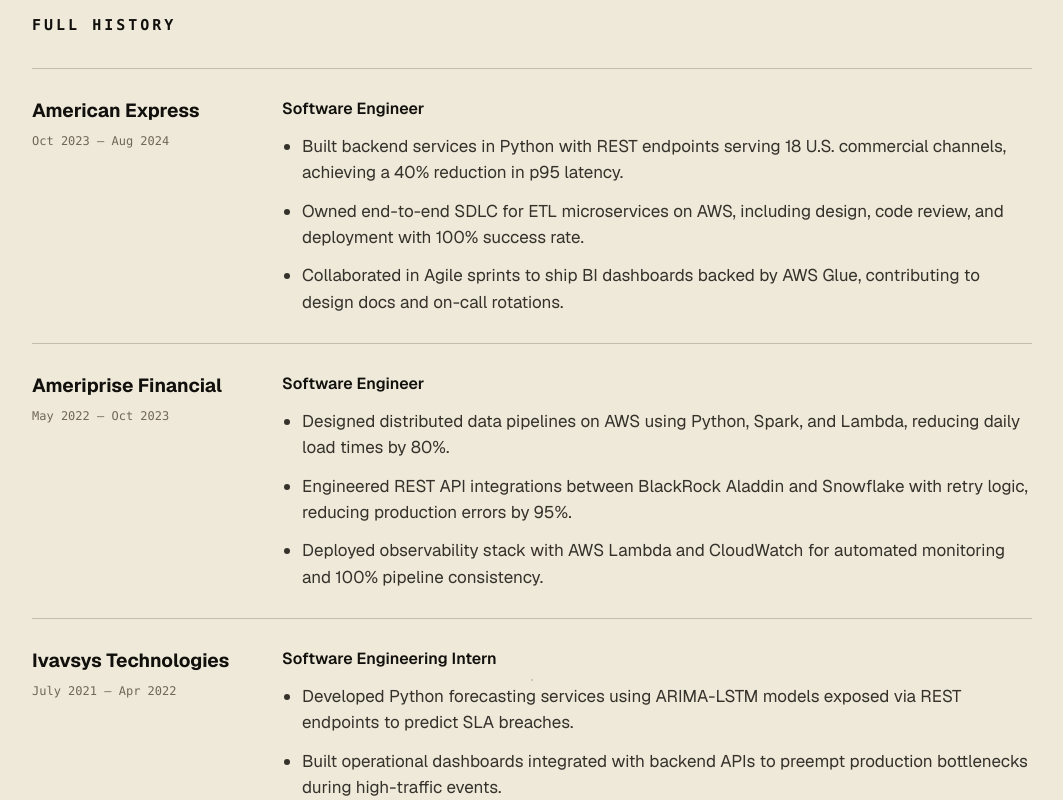
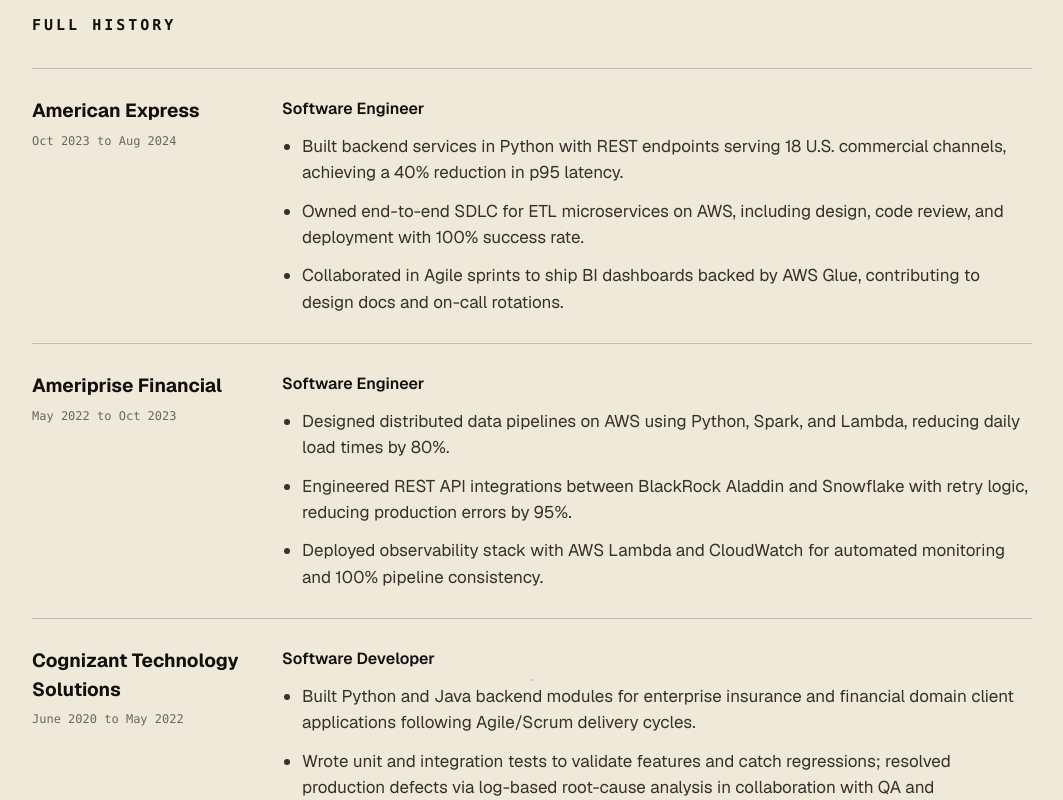
Before and after one commit to tusharpanthri/tusharpanthri.github.io, a Next.js app: page /about in a window 1280 px wide. Shown: the part 520-1320 px from the top of the page, without its empty margins (108-1171 px from the left). Built offline with nearby package versions, Linux system fonts and the light colour scheme.

Commit message:
adding new articles

```diff
--- a/app/blog/page.tsx
+++ b/app/blog/page.tsx
@@ -20,7 +20,7 @@
           <div className="bg-white dark:bg-[var(--dm-surface)] border-4 border-near-black dark:border-[var(--dm-border)] p-10 md:p-16 shadow-[7px_7px_0_#11100D] dark:shadow-[7px_7px_0_var(--dm-shadow)] text-center">
             <p className="text-2xl font-black uppercase tracking-tight mb-2">No posts yet</p>
             <p className="text-muted dark:text-[var(--dm-muted)] font-medium">
-              Check back soon — new writing lands here first.
+              Check back soon. New writing lands here first.
             </p>
           </div>
         ) : (
--- a/app/contact/page.tsx
+++ b/app/contact/page.tsx
@@ -4,7 +4,7 @@
 
 export const metadata: Metadata = {
   title: `Contact | ${resume.name}`,
-  description: `Get in touch with ${resume.name} — email, phone, GitHub, and LinkedIn.`,
+  description: `Get in touch with ${resume.name} by email, phone, GitHub, or LinkedIn.`,
 };
 
 export default function ContactPage() {
--- a/app/page.tsx
+++ b/app/page.tsx
@@ -29,7 +29,7 @@
             </p>
             <h1 className="text-[52px] sm:text-[78px] font-extrabold tracking-[-.035em] leading-[.96] [text-wrap:pretty]">{resume.name}</h1>
             <p className="text-[22px] sm:text-[25px] font-medium leading-[1.35] max-w-[620px] [text-wrap:pretty]">
-              Software engineer, 3+ years building backend services, REST APIs and distributed data pipelines on AWS for financial clients — American Express, Ameriprise.
+              Software engineer with 3+ years building backend services, REST APIs, and distributed data pipelines on AWS for American Express and Ameriprise.
             </p>
             <div className="flex flex-wrap gap-3.5 items-center pt-1">
               <a href={`mailto:${resume.email}`} className="bg-near-black text-cream px-7 py-[15px] text-[15px] font-bold shadow-[5px_5px_0_#FFE119]">Email me</a>
@@ -80,7 +80,7 @@
       <section className={`${column} pt-16 pb-4`}>
         <div className="flex flex-wrap gap-4 items-baseline justify-between mb-8">
           <h2 className={sectionHeading}>Selected projects</h2>
-          <Link href="/projects/" className={metadataStyle}>all six →</Link>
+          <Link href="/projects/" className={metadataStyle}>all projects →</Link>
         </div>
         {featuredProjects.map((project) => (
           <Link key={project.slug} href={`/projects/${project.slug}/`} className="grid md:grid-cols-[1fr_300px] gap-5 md:gap-10 items-start py-7 border-t border-near-black/20 dark:border-[var(--dm-border)] hover:bg-sand dark:hover:bg-[var(--dm-surface)]">
@@ -141,7 +141,7 @@
         <div className={`${column} py-[76px] flex flex-wrap items-end justify-between gap-12`}>
           <div className="flex-1 min-w-0 basis-[460px]">
             <h2 className="text-[40px] sm:text-[54px] font-extrabold tracking-[-.035em] leading-[1.02] mb-4 [text-wrap:pretty]">Hiring for backend<br />or data platform work?</h2>
-            <p className="text-[19px] leading-[1.5] max-w-[520px] [text-wrap:pretty]">I’m looking for my next role and happy to talk through anything in here. Copy my address, or send a message — it reaches my inbox directly.</p>
+            <p className="text-[19px] leading-[1.5] max-w-[520px] [text-wrap:pretty]">I’m looking for my next role and happy to talk through anything here. Copy my address or send a message. It reaches my inbox directly.</p>
             <div className="flex items-center gap-2.5 font-mono text-[13px] text-[#4a4640] mt-[22px] min-h-5">
               <span className="w-2 h-2 bg-near-black rounded-full shrink-0" />
               <NYClockLine />
--- a/components/CopyEmailButton.tsx
+++ b/components/CopyEmailButton.tsx
@@ -22,7 +22,7 @@
     try {
       await navigator.clipboard.writeText(resume.email);
     } catch {
-      result = 'copy failed — use mail app';
+      result = 'Copy failed. Use mail app';
     }
     if (!mountedRef.current) return;
     setLabel(result);
--- a/components/DynamicGreeting.tsx
+++ b/components/DynamicGreeting.tsx
@@ -29,7 +29,7 @@
 
   return (
     <span className="italic">
-       — {message}
+       {message}
     </span>
   );
 };
--- a/data/resume.ts
+++ b/data/resume.ts
@@ -81,7 +81,7 @@
     {
       company: "American Express",
       role: "Software Engineer",
-      period: "Oct 2023 — Aug 2024",
+      period: "Oct 2023 to Aug 2024",
       logo: "amex-logo.png",
       impact: "Python backend services and REST endpoints for 18 U.S. commercial channels; owned SDLC for ETL microservices on AWS end to end, from design docs to on-call.",
       bullets: [
@@ -93,7 +93,7 @@
     {
       company: "Ameriprise Financial",
       role: "Software Engineer",
-      period: "May 2022 — Oct 2023",
+      period: "May 2022 to Oct 2023",
       logo: "ameriprise-logo.png",
       impact: "Distributed data pipelines on AWS with Python, Spark and Lambda, plus BlackRock Aladdin ↔ Snowflake API integrations and a CloudWatch observability stack.",
       bullets: [
@@ -103,143 +103,68 @@
       ]
     },
     {
-      company: "Ivavsys Technologies",
-      role: "Software Engineering Intern",
-      period: "July 2021 — Apr 2022",
-      logo: "ivavsys-logo.png",
-      impact: "ARIMA-LSTM forecasting services behind REST endpoints to predict SLA breaches, with operational dashboards for high-traffic events.",
+      company: "Cognizant Technology Solutions",
+      role: "Software Developer",
+      period: "June 2020 to May 2022",
+      impact: "Built Python and Java backend modules for enterprise insurance and financial applications in Agile/Scrum teams; wrote unit and integration tests and resolved production defects with QA and business analysts.",
       bullets: [
-        "Developed Python forecasting services using ARIMA-LSTM models exposed via REST endpoints to predict SLA breaches.",
-        "Built operational dashboards integrated with backend APIs to preempt production bottlenecks during high-traffic events."
+        "Built Python and Java backend modules for enterprise insurance and financial domain client applications following Agile/Scrum delivery cycles.",
+        "Wrote unit and integration tests to validate features and catch regressions; resolved production defects via log-based root-cause analysis in collaboration with QA and business analysts."
       ]
     }
   ],
 
   projects: [
     {
-      slug: "portfolio-lens",
-      title: "PortfolioLens",
-      headline: "Private-capital analytics platform — normalized Postgres schema holding sub-100ms responses, JWT auth with role-based access.",
-      techLine: "React · Node.js · FastAPI · PostgreSQL · Docker",
+      slug: "distributed-transaction-processing",
+      title: "Scalable Distributed Transaction Processing System",
       status: "live" as const,
       featured: true,
-      description: "Private Capital Analytics Platform for tracking portfolio metrics and IRR calculations.",
-      tech: ["React.js", "Node.js", "FastAPI", "PostgreSQL", "Docker"],
+      description: "Sharded, fault-tolerant transaction engine in Go using Multi-Paxos leader election and Two-Phase Commit over gRPC.",
+      headline: "A sharded Go transaction engine using Multi-Paxos and Two-Phase Commit over gRPC. It includes crash recovery and handles 1,000+ transactions per second across three clusters.",
+      techLine: "Go · Multi-Paxos · 2PC · gRPC",
+      tech: ["Go", "Multi-Paxos", "2PC", "gRPC"],
       repoUrl: null,
       liveUrl: null,
       details: [
-        "Full-stack analytics platform with React frontend and Node.js/FastAPI backend.",
-        "Designed normalized PostgreSQL schema for sub-100ms response times.",
-        "Implemented JWT auth with role-based access control."
+        "Sharded, fault-tolerant transaction engine in Go using Multi-Paxos leader election and Two-Phase Commit over gRPC.",
+        "Implemented configurable sharding and tunable consistency with crash recovery on node failure, verifying linearizable state-machine replication while sustaining 1,000+ transactions/sec across three clusters."
       ]
     },
     {
-      slug: "lecture-scribe",
-      title: "LectureScribe",
-      headline: "Whisper transcription service: one hour of audio in under five minutes, async Celery/Redis queue for jobs up to two hours.",
-      techLine: "Python · FastAPI · Celery · Redis · Whisper",
+      slug: "byzantine-fault-tolerant-banking",
+      title: "Byzantine Fault-Tolerant Banking System",
       status: "live" as const,
       featured: true,
-      description: "AI-Powered Transcription Service serving Whisper ML inference for multi-language audio.",
-      tech: ["Python", "FastAPI", "Celery", "Redis", "Whisper", "Docker"],
+      description: "Byzantine fault-tolerant banking backend in Go using linear-PBFT over gRPC, tolerating f faulty replicas in a 3f+1 cluster.",
+      headline: "A Go banking backend using linear-PBFT over gRPC. It provides fault tolerance across a seven-node cluster serving ten concurrent clients while reducing per-request messages toward linear complexity.",
+      techLine: "Go · PBFT · gRPC",
+      tech: ["Go", "PBFT", "gRPC"],
       repoUrl: null,
       liveUrl: null,
       details: [
-        "Backend service transcribing 1-hour audio in under 5 minutes using Whisper.",
-        "Async job queue with Celery/Redis for tasks up to 2 hours.",
-        "Structured retry logic and webhook notifications for fault-tolerance."
-      ]
-    },
-    {
-      slug: "nexus-ai",
-      title: "Nexus AI",
-      headline: "Real-time market intelligence — 1M+ Kafka messages a day, windowed Spark Streaming transforms, Grafana dashboards.",
-      techLine: "Kafka · Spark · AWS EMR · dbt · Grafana",
-      status: "live" as const,
-      featured: true,
-      description: "Real-time Financial Intelligence Platform ingesting live market data via Kafka and Spark on EMR.",
-      tech: ["Kafka", "Spark", "AWS EMR", "dbt", "Grafana"],
-      repoUrl: null,
-      liveUrl: null,
-      details: [
-        "Ingested 1M+ messages per day using Kafka producers.",
-        "Implemented windowed transformations in Spark Streaming.",
-        "Visualized market trends with real-time Grafana dashboards."
-      ]
-    },
-    {
-      slug: "distributed-mind",
-      title: "DistributedMind",
-      status: "live" as const,
-      featured: false,
-      description: "Large-scale data processing framework built to benchmark transformations and query optimization.",
-      tech: ["Spark", "Dask", "Ray", "Docker", "S3"],
-      repoUrl: null,
-      liveUrl: null,
-      details: [
-        "Optimized Parquet partitioning for faster query performance.",
-        "Benchmarked Dask vs Spark for specific compute workloads.",
-        "Automated deployment using Docker and Kubernetes."
-      ]
-    },
-    {
-      slug: "datavault-explorer",
-      title: "DataVault Explorer",
-      status: "live" as const,
-      featured: false,
-      description: "Interactive visualizer for Snowflake Data Vault 2.0 architectures with automated schema generation.",
-      tech: ["React", "D3.js", "Snowflake", "Python"],
-      repoUrl: null,
-      liveUrl: null,
-      details: [
-        "Generated DDL statements automatically from JSON schemas.",
-        "Visualized Hub, Sat, and Link relationships using D3 force graphs.",
-        "Integrated Snowflake SQL API for real-time metadata extraction."
-      ]
-    },
-    {
-      slug: "sentinel-etl",
-      title: "Sentinel ETL",
-      status: "live" as const,
-      featured: false,
-      description: "Lightweight, self-healing ETL framework for Python with built-in Slack alerting and Prometheus metrics.",
-      tech: ["Python", "Prometheus", "Slack API", "PostgreSQL"],
-      repoUrl: null,
-      liveUrl: null,
-      details: [
-        "Built custom decorators for automated retry and error logging.",
-        "Exposed job health metrics via Prometheus scraping endpoints.",
-        "Automated Slack notifications for pipeline failures."
+        "Byzantine fault-tolerant banking backend in Go using linear-PBFT over gRPC, tolerating f faulty replicas in a 3f+1 cluster.",
+        "Ran pre-prepare, prepare, commit, and view-change phases while cutting per-request message complexity from quadratic toward linear, preserving safety and liveness on a seven-node cluster serving ten concurrent clients."
       ]
     }
   ],
 
-  // TODO(tushar): titles and excerpts below are drafts from the design review —
-  // replace each `url` with the real Medium post link before sharing the site.
   posts: [
     {
-      title: "Cutting p95 latency by 40% without touching the database",
-      date: "Aug 2026",
-      read: "7 min read",
-      tag: "Backend",
-      excerpt: "What actually moved the needle on a Python REST service fanning out to 18 downstream channels — and the three things that did nothing.",
-      url: "https://medium.com/@tusharpanthri"
+      title: "The Hidden Brain of Claude Code: What Actually Lives in Your .claude Directory",
+      date: "Medium",
+      read: "Read article",
+      tag: "Claude Code",
+      excerpt: "A guided look inside Claude Code’s local workspace: the files, configuration, and project context that shape how it works.",
+      url: "https://medium.com/@tusharpanthri/the-hidden-brain-of-claude-code-what-actually-lives-in-your-claude-directory-ce0ce27ef858"
     },
     {
-      title: "Aladdin to Snowflake: designing retries you can trust",
-      date: "Jun 2026",
-      read: "9 min read",
-      tag: "Data pipelines",
-      excerpt: "Idempotency keys, backoff windows and dead-letter handling for a financial integration where a duplicate write is worse than a failed one.",
-      url: "https://medium.com/@tusharpanthri"
-    },
-    {
-      title: "Spark vs Dask vs Ray, benchmarked on the same workload",
-      date: "Apr 2026",
-      read: "11 min read",
-      tag: "Distributed systems",
-      excerpt: "One Parquet dataset, three engines, identical transforms. Where each one wins, and why partitioning mattered more than the engine.",
-      url: "https://medium.com/@tusharpanthri"
+      title: "Claude’s Memory Is a Filesystem Now",
+      date: "Medium",
+      read: "Read article",
+      tag: "AI tooling",
+      excerpt: "How Claude Code turns a filesystem into durable context, and what that means for memory, continuity, and software work.",
+      url: "https://medium.com/@tusharpanthri/claudes-memory-is-a-filesystem-now-bbf7511229a9"
     }
   ] as Array<{
     title: string;
@@ -252,7 +177,7 @@
 
   certifications: [
     {
-      name: "AWS Certified Solutions Architect – Associate (SAA-C03)",
+      name: "AWS Certified Solutions Architect Associate (SAA-C03)",
       issuer: "Amazon Web Services",
       logo: "aws-logo.png",
       link: "#"
@@ -275,7 +200,7 @@
     {
       school: "Stony Brook University",
       degree: "M.S. in Computer Science and Applied Mathematics & Statistics",
-      period: "2024 — 2026",
+      period: "2024 to 2026",
       logo: "sbu-logo.png",
       courses: [
         { name: "Big Data Systems", description: "Learned distributed computing architectures and MapReduce fundamentals." },
@@ -286,7 +211,7 @@
     {
       school: "GGSIPU Delhi",
       degree: "B.Tech in Electronics & Communication",
-      period: "2017 — 2021",
+      period: "2017 to 2021",
       logo: "ggsipu-logo.png",
       courses: [
         { name: "Digital Signal Processing", description: "Study of discrete-time signals and systems analysis." },
--- a/lib/quotes.ts
+++ b/lib/quotes.ts
@@ -1,5 +1,5 @@
 export const STOIC_QUOTES = [
-  "You have power over your mind—not outside events. Realize this, and you will find strength.",
+  "You have power over your mind, not outside events. Realize this, and you will find strength.",
   "The impediment to action advances action. What stands in the way becomes the way.",
   "Waste no more time arguing about what a good man should be. Be one.",
   "It is impossible for a man to learn what he thinks he already knows.",
```
Also changed, not shown: components/ContactModal.tsx (+4 -4 lines), 2 other files (tests, documents, lock files or other folders).
